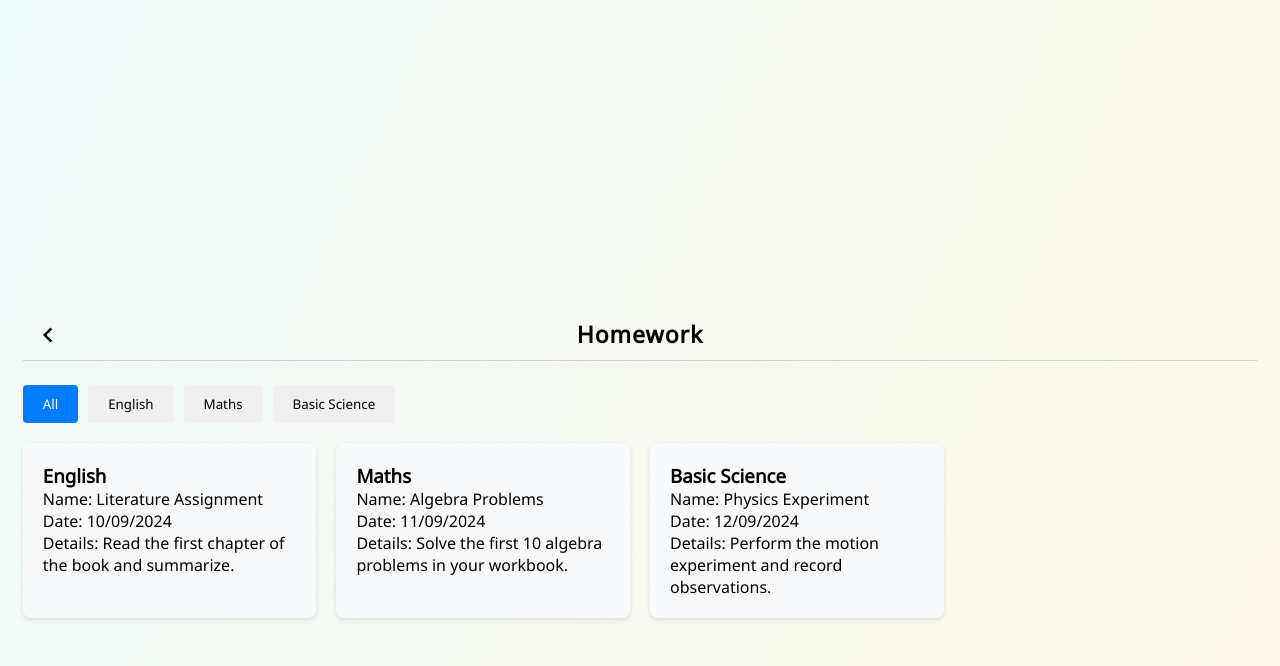
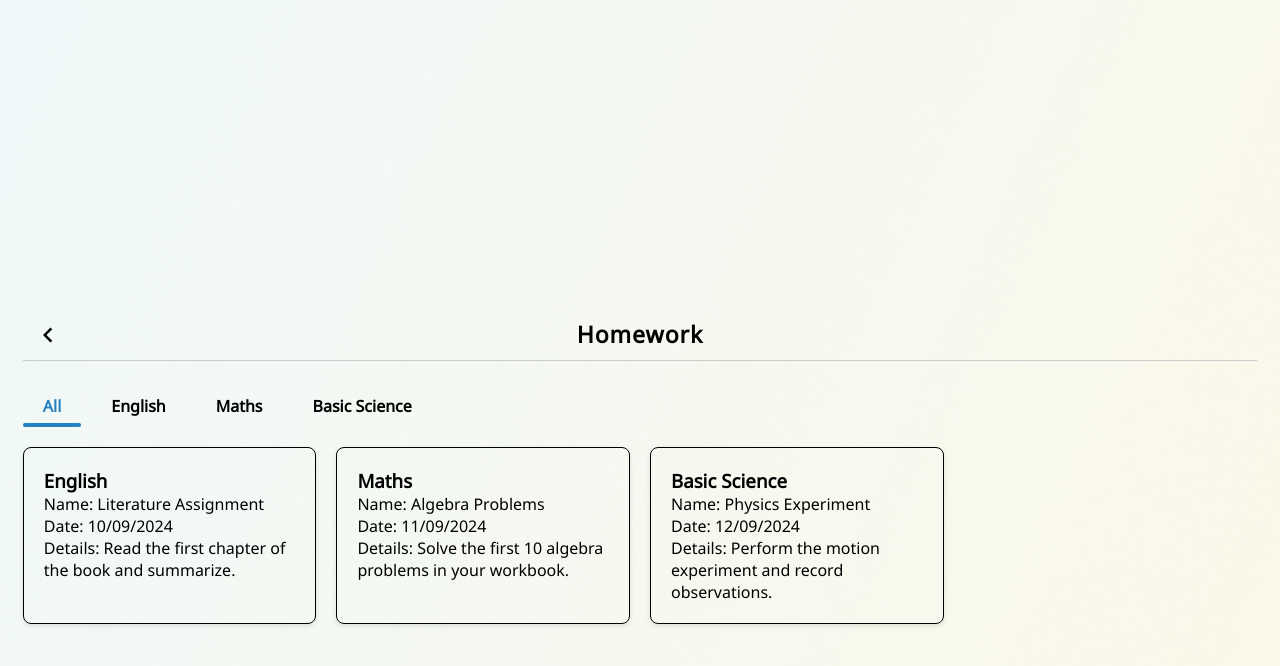
Before and after one commit to Terenceonye/skolhost, a plain HTML site: page index.html in a window 1280 px wide. Shown: the part 6872-7538 px from the top of the page. Drawn offline with Linux system fonts and the light colour scheme.

Commit message:
scroll-menu

```diff
--- a/css/styles.css
+++ b/css/styles.css
@@ -491,17 +491,30 @@ h2 {
 }
 
 .scrollable-menu .menu-item {
+    all: unset;
     padding: 10px 20px;
     border: none;
-    background-color: #f0f0f0;
     margin-right: 10px;
     cursor: pointer;
     border-radius: 4px;
+    position: relative;
+    font-weight: bold;
 }
 
 .scrollable-menu .menu-item.active {
-    background-color: #007bff;
-    color: white;
+    color: var(--button-color);
+
+}
+
+.scrollable-menu .menu-item.active::after {
+    content: 'sdfdsf';
+    position: absolute;
+    bottom: 0;
+    left: 0;
+    width: 100%;
+    height: 4px;
+    background-color: var(--button-color); /* The color of the underline */
+    border-radius: 4px;
 }
 
 .assignments-list {
@@ -511,8 +524,9 @@ h2 {
 }
 
 .assignment-card {
-    background-color: #f8f9fa;
+    /* background-color: #f8f9fa; */
     padding: 20px;
+    border: 1px solid var(--menu-color);
     border-radius: 8px;
     box-shadow: 0 2px 5px rgba(0, 0, 0, 0.1);
 }
```
